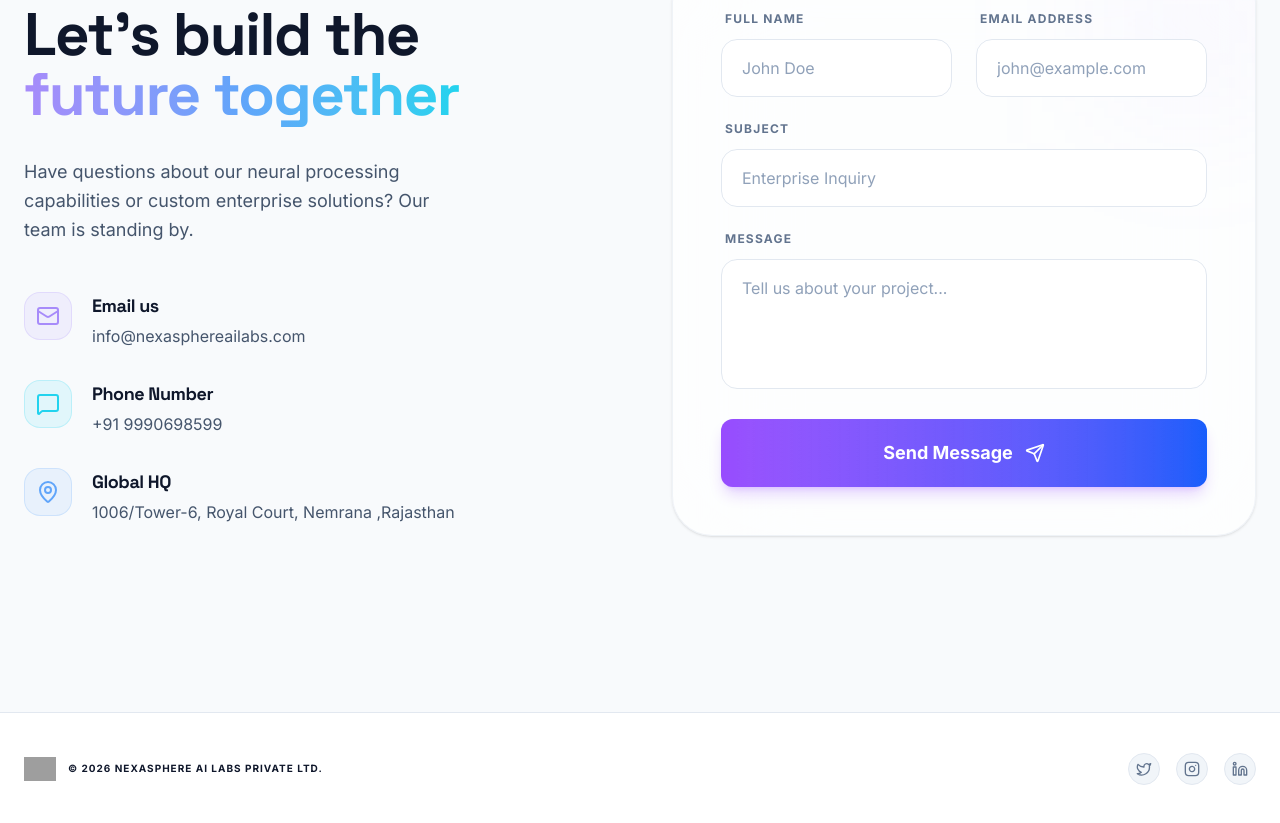
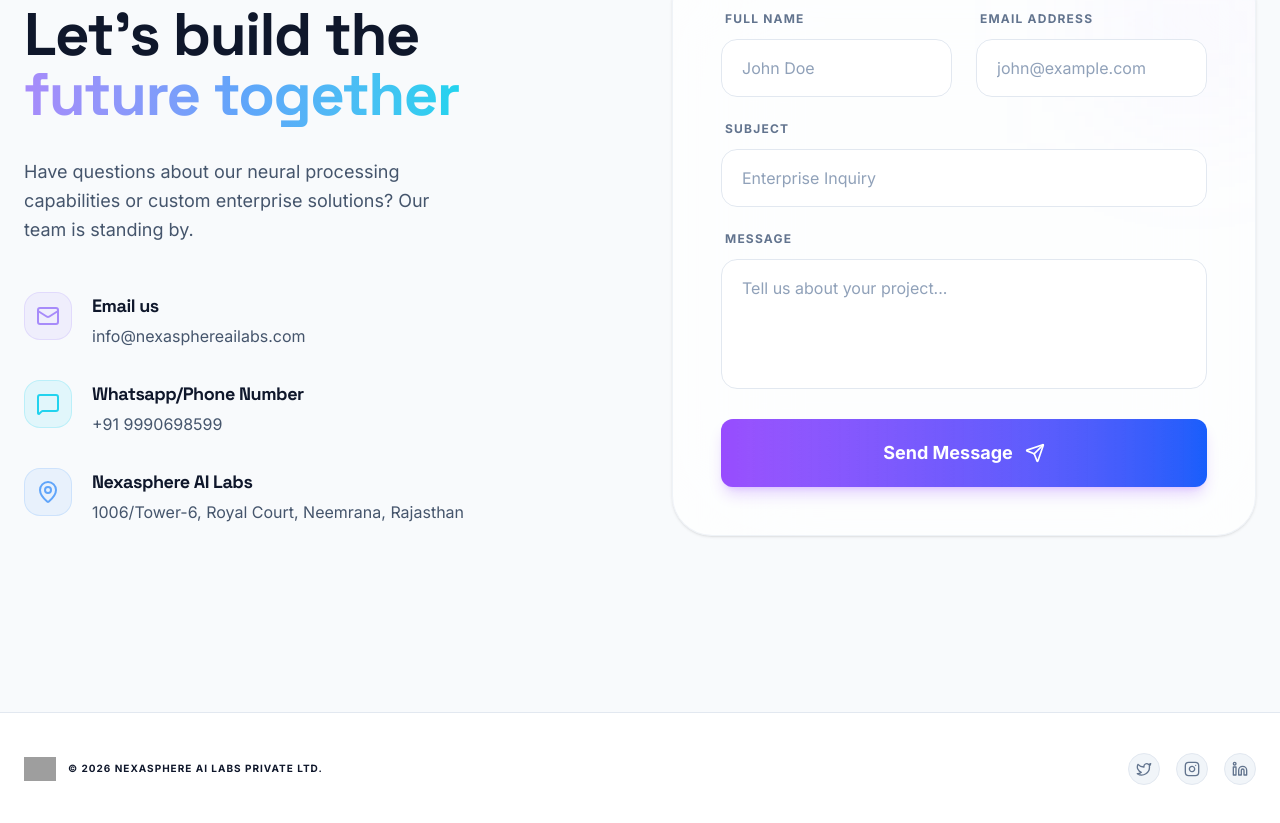
Before and after one commit to nexasphereailabs-svg/nexaspherelabsai, a React (Vite) app: page / in a window 1280 px wide. Shown: the part 4440-5263 px from the top of the page. Built offline with nearby package versions, Linux system fonts and the light colour scheme; no server answers; grey boxes are pictures that could not be loaded.

Commit message:
changes made

```diff
--- a/src/components/Contact.tsx
+++ b/src/components/Contact.tsx
@@ -73,7 +73,7 @@ export default function Contact() {
                   <MessageSquare className="w-6 h-6 text-brand-cyan" />
                 </div>
                 <div>
-                  <h4 className="font-bold text-lg mb-1 text-slate-900">Phone Number</h4>
+                  <h4 className="font-bold text-lg mb-1 text-slate-900">Whatsapp/Phone Number</h4>
                   <p className="text-slate-600">+91 9990698599</p>
                 </div>
               </div>
@@ -83,8 +83,8 @@ export default function Contact() {
                   <MapPin className="w-6 h-6 text-brand-blue" />
                 </div>
                 <div>
-                  <h4 className="font-bold text-lg mb-1 text-slate-900">Global HQ</h4>
-                  <p className="text-slate-600">1006/Tower-6, Royal Court, Nemrana ,Rajasthan</p>
+                  <h4 className="font-bold text-lg mb-1 text-slate-900">Nexasphere AI Labs</h4>
+                  <p className="text-slate-600">1006/Tower-6, Royal Court, Neemrana, Rajasthan</p>
                 </div>
               </div>
             </div>
```
